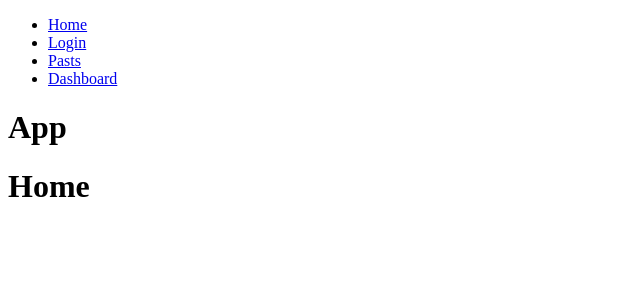
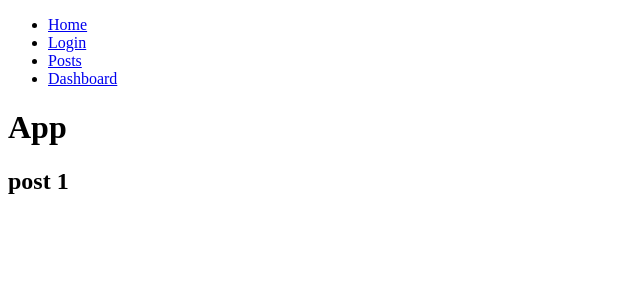
Before and after one commit to ElenaFrank/modul_router, a React (Create React App) app: page /posts/1 in a window 1280 px wide. Shown: the top 300 px of the page, without its empty margins (0-640 px from the left). Built offline with nearby package versions, Linux system fonts and the light colour scheme.

Commit message:
add Posts, Post, PostsList

```diff
--- a/src/app/App.js
+++ b/src/app/App.js
@@ -3,8 +3,9 @@ import {Route, Switch} from "react-router-dom"
 import Dashboard from "../components/dashboard"
 import Home from "../components/home"
 import Login from "../components/login"
-import Pasts from "../components/pasts"
 import Stats from "../components/stats"
+import Posts from "../components/posts"
+
 
 function App() {
   return (
@@ -12,16 +13,11 @@ function App() {
       <NavBar/>
       <h1>App</h1>
       <Switch>
+        <Route path="/" exact component = {Home} />
         <Route path="/dashboard/stats" component = {Stats} />
-        <Route path="/dashboard"
-          render = { (props) => {
-            return false && <Dashboard isAdmin={false} {...props} />
-          }}
-        />
+        <Route path="/dashboard" component={Dashboard}  />
         <Route path="/login" component = {Login} />
-        <Route path="/pasts" component = {Pasts} />
-        <Route path="/" component = {Home} />
-
+        <Route path="/posts/:postId?" component={Posts} />
       </Switch>
     </div>
   )
--- a/src/components/navBar.jsx
+++ b/src/components/navBar.jsx
@@ -12,7 +12,7 @@ const NavBar = () => {
                 <Link to="/login">Login</Link>
             </li>
             <li>
-                <Link to="/pasts">Pasts</Link>
+                <Link to="/posts">Posts</Link>
             </li>
             <li>
                 <Link to="/dashboard">Dashboard</Link>
--- a/src/components/pasts.jsx
+++ /dev/null
@@ -1,7 +0,0 @@
-import React from "react"
-
-const Pasts = () => {
-    return ( <h1>Pasts</h1> )
-}
-
-export default Pasts
--- /dev/null
+++ b/src/components/post.jsx
@@ -0,0 +1,13 @@
+import React from "react"
+
+const Post = ({id, posts}) => {
+
+    const getPostById = (id) => {
+        return posts.find(post => post.id.toString() === id)
+    }
+
+    const post = getPostById(id)
+    return <h2>{post?post.label: `Post with id ${id} not found`}</h2>
+}
+
+export default Post
--- /dev/null
+++ b/src/components/posts.jsx
@@ -0,0 +1,17 @@
+import React from "react"
+import Post from "./post"
+import PostsList from "./postsList"
+
+const Posts = ({match}) => {
+
+    const posts = [
+        {id:1, label: "post 1"},
+        {id:2, label: "post 2"},
+        {id:3, label: "post 3"}
+    ]
+
+    const postId = match.params.postId
+    return <>{postId ? <Post id = {postId} posts = {posts}/> : <PostsList posts = {posts}/>}</>
+}
+
+export default Posts
--- /dev/null
+++ b/src/components/postsList.jsx
@@ -0,0 +1,11 @@
+import React from "react"
+
+const PostsList = ({posts}) => {
+    return (
+     <>
+        {posts.map(post => <h2 key={post.id}>{post.label}</h2>)}
+    </>
+    )
+}
+
+export default PostsList
```
